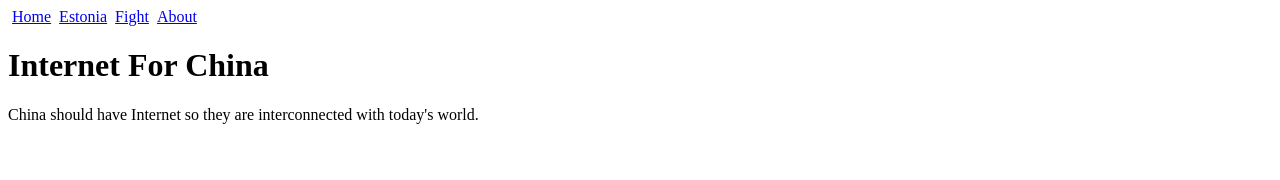
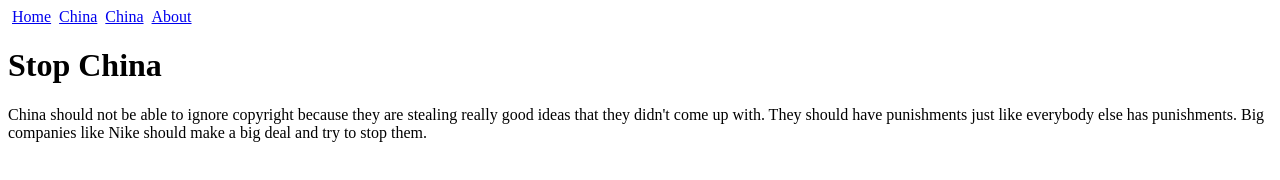
Before and after one commit to DeijaBurton/China, a plain HTML site: page index.html in a window 1280 px wide. Drawn offline with Linux system fonts and the light colour scheme.

Commit message:
Update index.html

```diff
--- a/index.html
+++ b/index.html
@@ -2,12 +2,12 @@
 <body>
   <div class="topnav" id="myTopnav">
   <a href="home.html">Home</a>
-  <a href="estonia.html">Estonia</a>
-  <a href="fight.html">Fight</a>
+  <a href="stop.html">China</a>
+  <a href="stop.html">China</a>
   <a href=”about.html">About</a>
 </div>
-                      <h1>Internet For China
-                      </h1><p>China should have Internet so they are interconnected with today's world. </p>
+                      <h1>Stop China
+                      </h1><p>China should not be able to ignore copyright because they are stealing really good ideas that they didn't come up with. They should have punishments just like everybody else has punishments. Big companies like Nike should make a big deal and try to stop them. </p>
 
 </body>
 </html>
```
